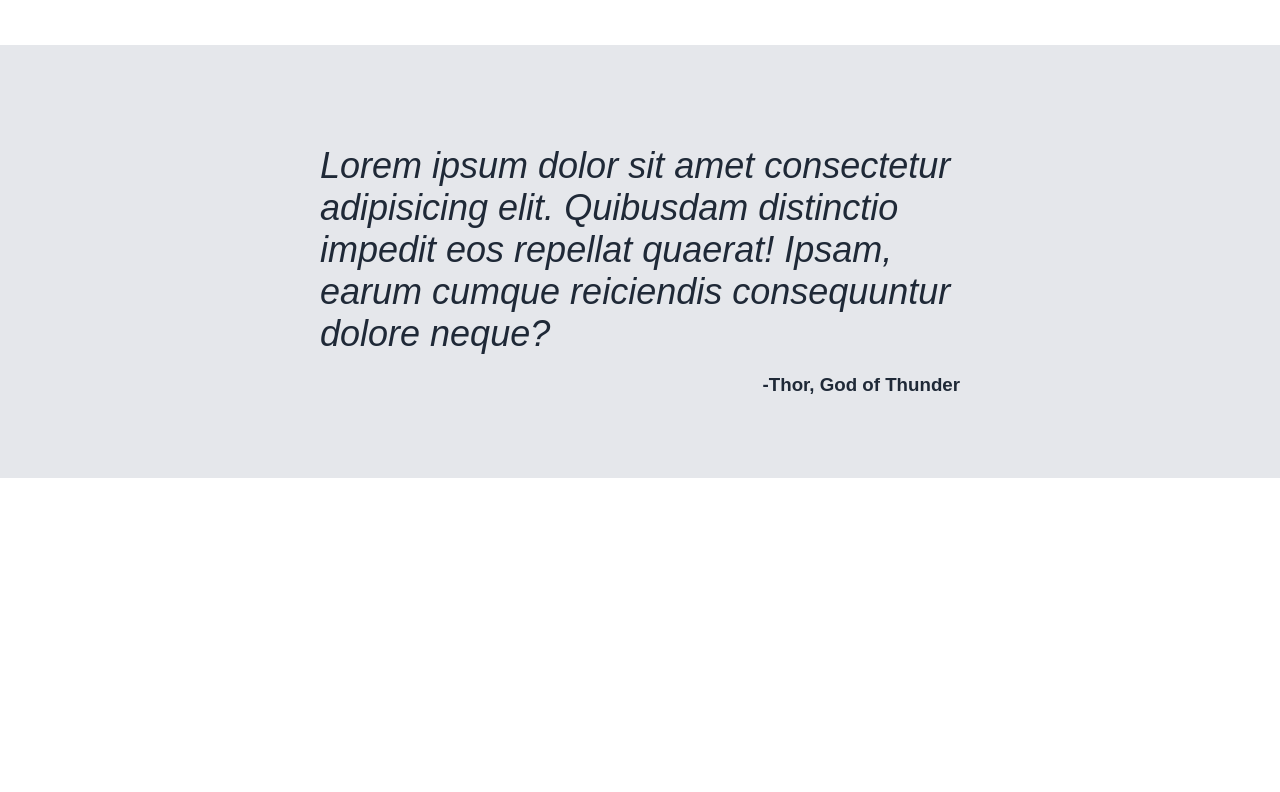
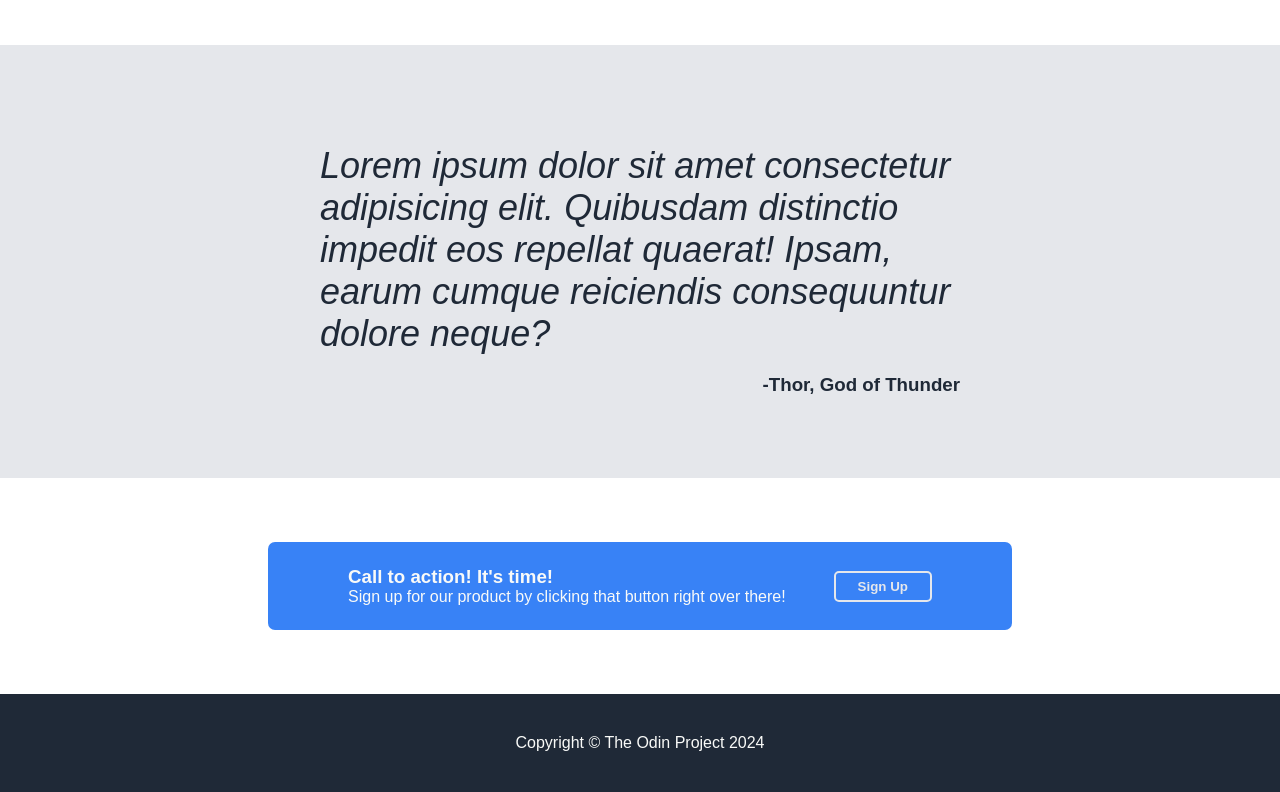
Before and after one commit to zakwatsonn/odin-landing-page, a plain HTML site: page index.html in a window 1280 px wide. Shown: the part 819-1611 px from the top of the page. Before the commit the page ends 1297 px from the top, so only its background shows below. Drawn offline with Linux system fonts and the light colour scheme.

Commit message:
added footer and polished

```diff
--- a/index.html
+++ b/index.html
@@ -20,7 +20,7 @@
         <div class="topdata">
             <div class="dataleft">
                 <h1>This website is awesome</h1>
-                <p>This website has some subtext that goes here under the main title. Its a smaller font and the colour is lower contrast</p>
+                <p>This website has some subtext that goes here under the main title. It's a smaller font and the colour is lower contrast</p>
                 <button>Sign up</button>
             </div>
             <div class="dataright">
@@ -55,6 +55,18 @@
             <h3>-Thor, God of Thunder</h3>
         </div>
     </div>
+    <div class="sectionfour">
+        <div class="bluebox">
+            <div class="bluebox-left">
+                <h3>Call to action! It's time!</h3>
+                <p>Sign up for our product by clicking that button right over there!</p>
+            </div>
+            <button>Sign Up</button>
+        </div>
+    </div>
+    <div class="footer">
+        <p>Copyright © The Odin Project 2024</p>
+    </div>
 
 </body>
 </html>
--- a/style.css
+++ b/style.css
@@ -151,3 +151,41 @@ body {
     font-weight: bold;
     margin-left: auto;
 }
+
+.sectionfour {
+    display: flex;
+    justify-content: center;
+    align-items: center;
+    padding:4em 6em;
+}
+
+.bluebox {
+    background-color: #3882F6;
+    display: flex;
+    justify-content: flex-start;
+    align-items: center;
+    padding :1.5em 5em;
+    gap:3em;
+    border-radius: 7px;;
+}
+
+.bluebox-left h3, .bluebox-left p {
+    margin:0;
+}
+
+.bluebox button {
+    background-color: #3882F6;
+    color:#E5E7EB;
+    padding:6px 22px;
+    border: 2px solid #E5E7EB;
+    border-radius: 5px;
+    font-weight: bold;
+}
+
+.footer {
+    display:flex;
+    justify-content: center;
+    align-items: center;
+    padding:1.5em;
+    background-color: #1F2937;
+}
```
